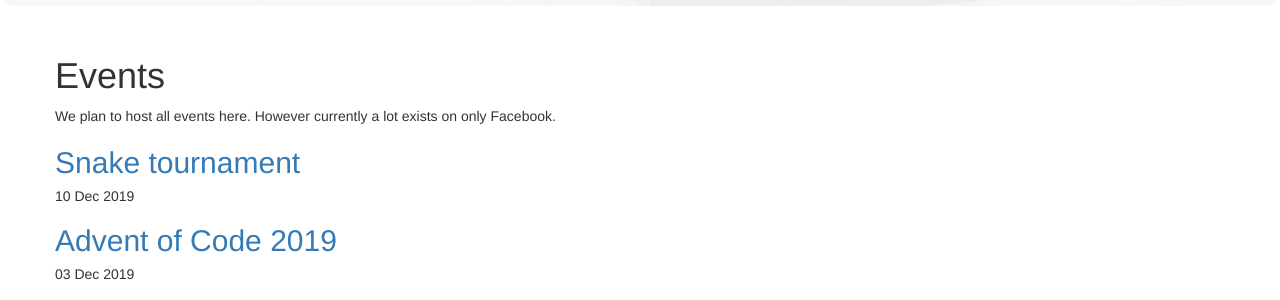
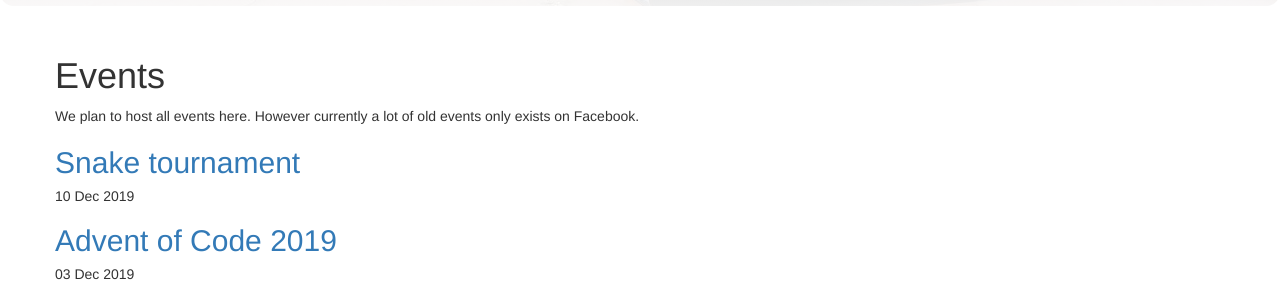
Before and after one commit to Code-at-LTH/code-at-lth.github.io, a Jekyll site: the page built from events.md, in a window 1280 px wide. Shown: the part 348-648 px from the top of the page. Built offline with Jekyll 4.4.1, drawn with Linux system fonts in a browser that asks for light colours; nearby versions of some CDN libraries.

Commit message:
update layouts

```diff
--- a/events.md
+++ b/events.md
@@ -6,10 +6,10 @@
 
 # Events
 
-We plan to host all events here. However currently a lot exists on only Facebook.
+We plan to host all events here. However currently a lot of old events only exists on Facebook.
 
 {% assign events = site.events | sort: "date" | reverse  %}
 {% for e in events  %}
-## [{{e.title}}]({{e.url}})
+## [{{e.title}}]({{e.redirect | default: e.url}})
 ##### {{e.date | date_to_string}}
 {% endfor %}
```
Also changed, not shown: _events/2019-12-10-snake_tournament.md (+1 -10 lines), _layouts/events.html (+12 -0 lines).
